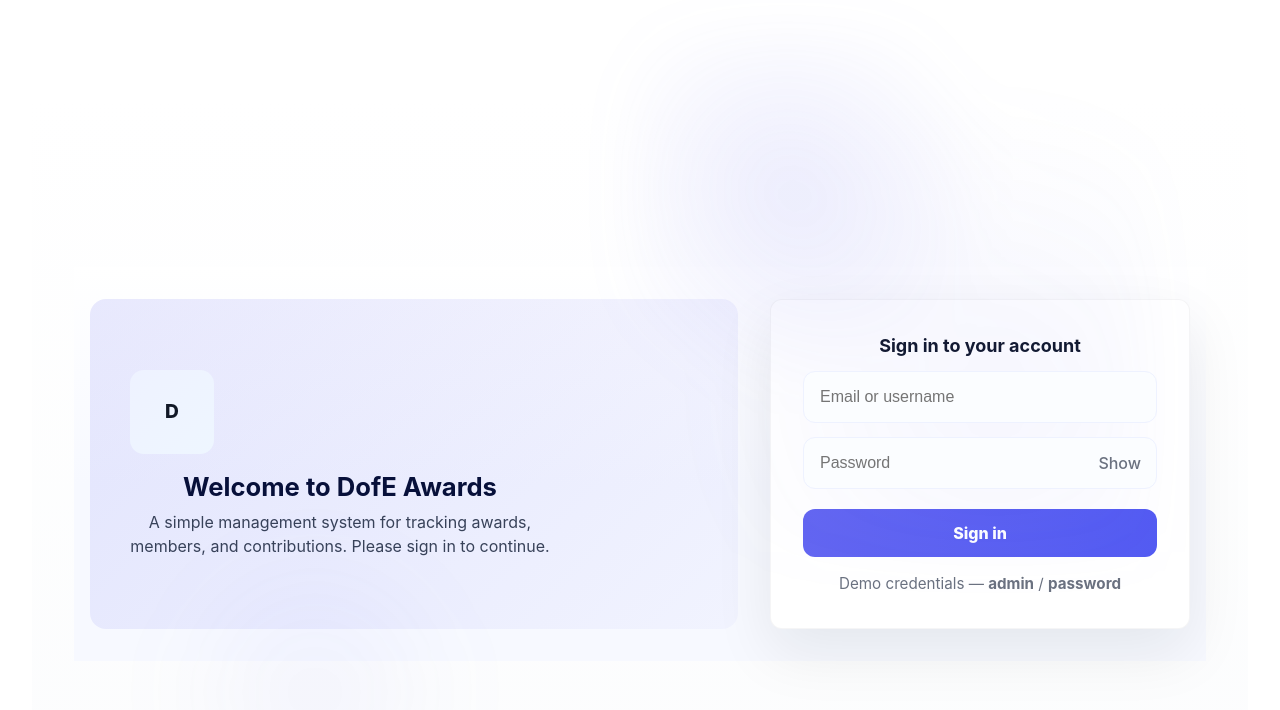
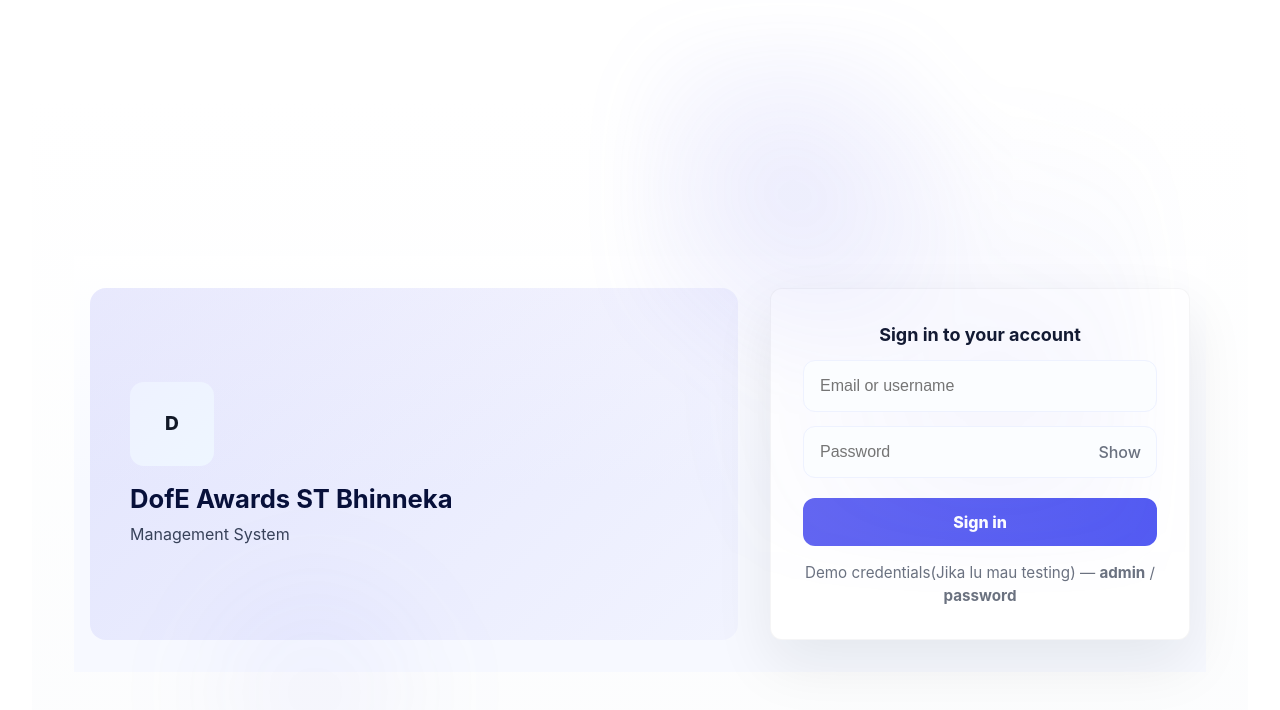
Before and after one commit to JazzIsOnTheBeat/DofESystem, a React (Vite) app in the folder Frontend/: page /login in a window 1280 px wide. Shown: the top 710 px of the page. Built offline with nearby package versions, Linux system fonts and the light colour scheme.

Commit message:
SAVE WIP #2

```diff
--- a/Frontend/src/components/ProfileDropdown.jsx
+++ b/Frontend/src/components/ProfileDropdown.jsx
@@ -7,7 +7,7 @@ const ProfileDropdown = ({ onLogout }) => {
     <div className="profile-dropdown" role="menu" aria-label="Profile menu">
       <ul className="profile-list">
         <li className="profile-item">
-          <a className="profile-link" href="#/settings">
+          <a className="profile-link" href="/settings">
             <Settings className="profile-link-icon" size={16} />
             <span>Pengaturan</span>
           </a>
--- a/Frontend/src/pages/login.jsx
+++ b/Frontend/src/pages/login.jsx
@@ -42,8 +42,8 @@ export default function Login() {
         <aside className="login-side">
           <div className="side-inner">
             <div className="brand-lg">D</div>
-            <h1 className="side-title">Welcome to DofE Awards</h1>
-            <p className="side-desc">A simple management system for tracking awards, members, and contributions. Please sign in to continue.</p>
+            <h1 className="side-title text-left">DofE Awards ST Bhinneka</h1>
+            <p className="side-desc text-left">Management System</p>
           </div>
         </aside>
 
@@ -69,7 +69,7 @@ export default function Login() {
               </div>
             </form>
 
-            <div className="helper compact-helper">Demo credentials — <strong>admin</strong> / <strong>password</strong></div>
+            <div className="helper compact-helper">Demo credentials(Jika lu mau testing) — <strong>admin</strong> / <strong>password</strong></div>
           </div>
         </main>
       </div>
--- a/Frontend/src/partials/header.jsx
+++ b/Frontend/src/partials/header.jsx
@@ -30,7 +30,7 @@ const Header = () => {
         { title: 'Pengajuan anggota baru', time: '1 hari lalu' },
     ];
 
-    const { logout } = useContext(AuthContext)
+    const { logout, user } = useContext(AuthContext)
     const navigate = useNavigate()
 
     return (
@@ -50,8 +50,8 @@ const Header = () => {
 
                 <div className="profile-wrap" ref={profileRef}>
                     <button className="profile-btn" aria-label="Profile" onClick={(e) => { e.stopPropagation(); setShowProfile(s => !s); }}>
-                        <div className="avatar">D</div>
-                        <span className="profile-name">Dummy</span>
+                        <div className="avatar">{user && user.username ? user.username.charAt(0).toUpperCase() : 'D'}</div>
+                        <span className="profile-name">{user && user.username ? user.username : 'Dummy'}</span>
                     </button>
                     {showProfile && <ProfileDropdown onLogout={() => { logout(); setShowProfile(false); navigate('/login'); }} />}
                 </div>
--- a/Frontend/src/partials/sidebar.jsx
+++ b/Frontend/src/partials/sidebar.jsx
@@ -6,7 +6,12 @@ import { Ribbon } from 'lucide-react';
 const Sidebar = () => {
     return (
         <aside className="sidebar">
-            <h2 className='sidebar-title'>Sidebar Title nya Nanti</h2>
+            <h2 className='sidebar-title'>
+                <div className="sidebar-brand">
+                    <span className="brand-text">DofE Awards ST Bhinneka</span>
+                </div>
+                <div className="sidebar-subtitle">Management System</div>
+            </h2>
             <nav className="nav">
                 <ul>
                     <li className="nav-item">
--- a/Frontend/src/styles/header.css
+++ b/Frontend/src/styles/header.css
@@ -2,7 +2,7 @@
 .header {
 	position: fixed;
 	top: 0;
-	left: calc(var(--sidebar-width) +  20px);
+	left: calc(var(--sidebar-width));
 	right: 0;
 	height: var(--header-height, 64px);
 	display: flex;
--- a/Frontend/src/styles/sidebar.css
+++ b/Frontend/src/styles/sidebar.css
@@ -1,6 +1,6 @@
 .sidebar {
 	color: #0f172a;
-	width: var(--sidebar-width, 260px);
+	width: var(--sidebar-width, 270px);
 	position: fixed;
 	left: 0;
 	top: 0;
@@ -8,7 +8,7 @@
 	background: #ffffff;
 	padding: 20px 18px;
 	padding-top: 20px;
-	border-right: 1px solid rgba(15,23,42,0.04);
+	border-right: 2px solid #e2e8f0;
 	box-shadow: 4px 8px 30px rgba(12,20,30,0.03);
 	overflow-y: auto;
 	transition: width 0.24s ease;
```
Also changed, not shown: Frontend/src/styles/cash.css (added).
